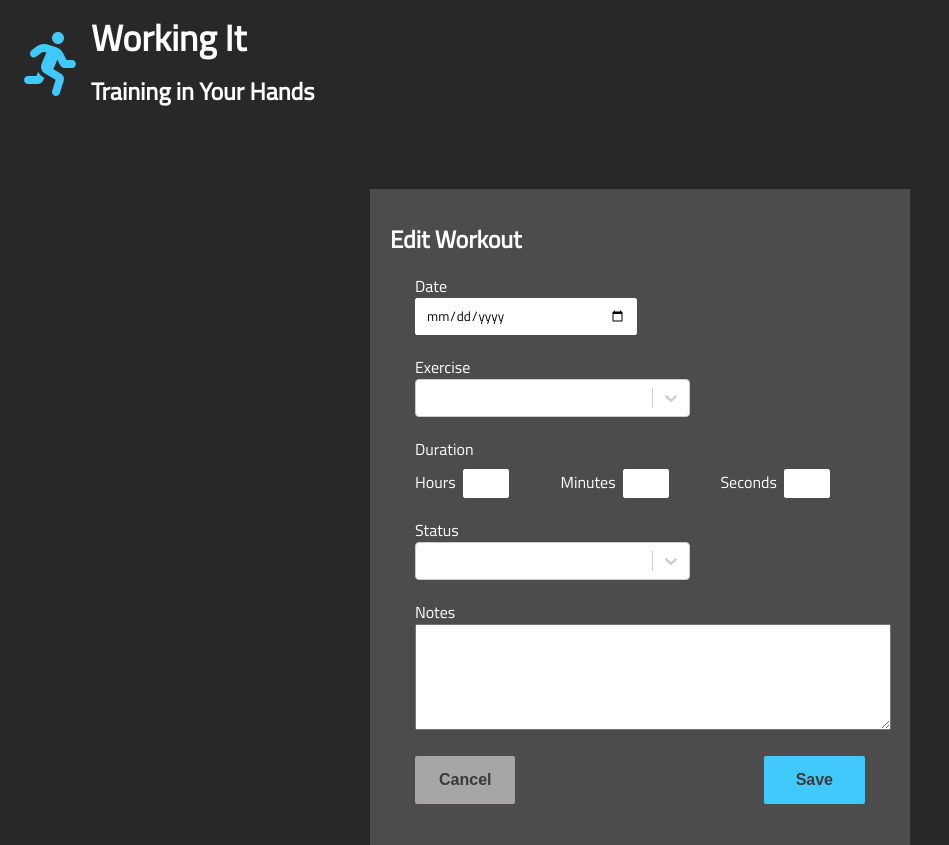
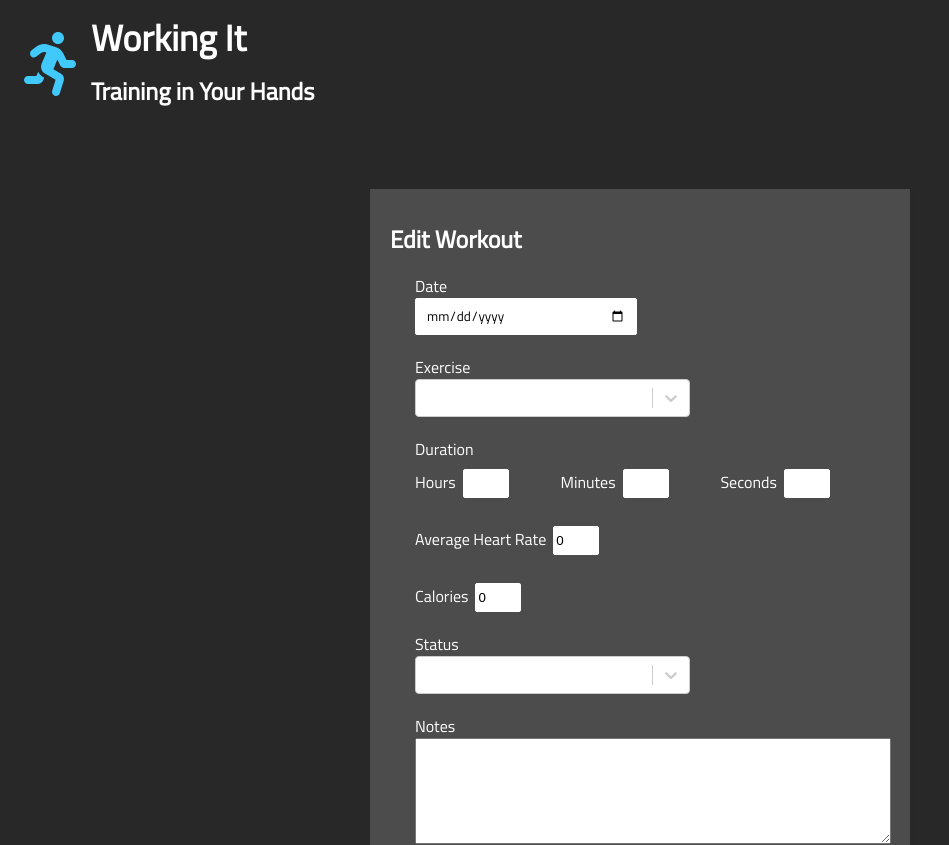
Before and after one commit to blac2121/working_it_training_app, a React (Create React App) app: page /edit/1 in a window 1280 px wide. Shown: the top 845 px of the page, without its empty margins (0-949 px from the left). Built offline with nearby package versions, Linux system fonts and the light colour scheme; no server answers.

Commit message:
added heartrate and calories

```diff
--- a/src/components/CreateEntry.jsx
+++ b/src/components/CreateEntry.jsx
@@ -112,6 +112,10 @@ const SecondsLabel = styled.label`
   }
 `
 
+const NumbersInput = styled.div`
+  margin-bottom: 20px;
+`
+
 const TimeInput = styled.input`
   width: 40px;
   height: 25px;
@@ -218,9 +222,8 @@ const CreateEntry = (props) => {
   const [minutes, setMinutes] = useState("");
   const [seconds, setSeconds] = useState("");
   const [duration, setDuration] = useState(0);
-
-  const [heartrate, setHeartRate] = useState(0)
-
+  const [heartrate, setHeartRate] = useState(0);
+  const [calories, setCalories] = useState(0);
   const [status, setStatus] = useState("");
   const [notes, setNotes] = useState("");
   const history = useHistory();
@@ -262,6 +265,7 @@ const CreateEntry = (props) => {
       exercise,
       duration,
       heartrate,
+      calories,
       status,
       notes,
     };
@@ -293,8 +297,8 @@ const CreateEntry = (props) => {
 
   useEffect(() => {
     calculateDuration();
-    const rate = parseInt(heartrate, 10);
-    setHeartRate(rate);
+    setHeartRate(parseInt(heartrate, 10));
+    setCalories(parseInt(calories, 10));
   })
 
 
@@ -372,12 +376,9 @@ const CreateEntry = (props) => {
             </div>
           </DurationInputs>
         </Duration>
-        <div>
-          <div>
-            <label htmlFor="heartrate">Average Heart Rate</label>
-          </div>
-          <div>
-            <input
+        <NumbersInput>
+          <HoursLabel htmlFor="heartrate">Average Heart Rate</HoursLabel>
+          <TimeInput
             name="heartrate"
             type="number"
             min="0"
@@ -385,8 +386,18 @@ const CreateEntry = (props) => {
             value={heartrate}
             onChange={(e) => setHeartRate(e.target.value)}
           />
-          </div>
-        </div>
+        </NumbersInput>
+        <NumbersInput>
+          <HoursLabel htmlFor="calories">Calories</HoursLabel>
+          <TimeInput
+            name="calories"
+            type="number"
+            min="0"
+            max="100000"
+            value={calories}
+            onChange={(e) => setCalories(e.target.value)}
+          />
+        </NumbersInput>
         <StatusInput>
           <div>
             <label htmlFor="status">Status</label>
--- a/src/components/EditEntry.jsx
+++ b/src/components/EditEntry.jsx
@@ -112,6 +112,10 @@ const SecondsLabel = styled.label`
   }
 `
 
+const NumbersInput = styled.div`
+  margin-bottom: 20px;
+`
+
 const TimeInput = styled.input`
   width: 40px;
   height: 25px;
@@ -222,6 +226,8 @@ const EditEntry = (props) => {
   const [minutes, setMinutes] = useState("");
   const [seconds, setSeconds] = useState("");
   const [duration, setDuration] = useState(0);
+  const [heartrate, setHeartRate] = useState(0);
+  const [calories, setCalories] = useState(0);
   const [status, setStatus] = useState("");
   const [notes, setNotes] = useState("");
   const history = useHistory();
@@ -262,6 +268,8 @@ const EditEntry = (props) => {
       date,
       exercise,
       duration,
+      heartrate,
+      calories,
       status,
       notes
     };
@@ -297,6 +305,8 @@ const EditEntry = (props) => {
 
   useEffect(() => {
     calculateDuration();
+    setHeartRate(parseInt(heartrate, 10));
+    setCalories(parseInt(calories, 10));
   })
 
   useEffect(() => {
@@ -317,6 +327,8 @@ const EditEntry = (props) => {
       setHours(hours)
       setMinutes(minutes)
       setSeconds(seconds)
+      setHeartRate(workout.fields.heartrate)
+      setCalories(workout.fields.calories)
       setStatus(workout.fields.status)
       setNotes(workout.fields.notes)
     }
@@ -397,6 +409,28 @@ const EditEntry = (props) => {
             </div>
           </DurationInputs>
         </Duration>
+        <NumbersInput>
+          <HoursLabel htmlFor="heartrate">Average Heart Rate</HoursLabel>
+          <TimeInput
+            name="heartrate"
+            type="number"
+            min="0"
+            max="300"
+            value={heartrate}
+            onChange={(e) => setHeartRate(e.target.value)}
+          />
+        </NumbersInput>
+        <NumbersInput>
+          <HoursLabel htmlFor="calories">Calories</HoursLabel>
+          <TimeInput
+            name="calories"
+            type="number"
+            min="0"
+            max="100000"
+            value={calories}
+            onChange={(e) => setCalories(e.target.value)}
+          />
+        </NumbersInput>
         <StatusInput>
           <div>
             <label htmlFor="status">Status</label>
--- a/src/components/ViewEntry.jsx
+++ b/src/components/ViewEntry.jsx
@@ -177,6 +177,14 @@ const Entry = (props) => {
           <ViewData>{formattedDuration}</ViewData>
         </ViewDataRows>
         <ViewDataRows>
+          <ViewLabels>Average Heart Rate:</ViewLabels>
+          <ViewData>{workout.fields.heartrate}</ViewData>
+        </ViewDataRows>
+        <ViewDataRows>
+          <ViewLabels>Calories:</ViewLabels>
+          <ViewData>{workout.fields.calories}</ViewData>
+        </ViewDataRows>
+        <ViewDataRows>
           <ViewLabels>Status:</ViewLabels>
           <ViewData>{workout.fields.status}</ViewData>
         </ViewDataRows>
```
Lines whose indentation alone changed are shown as unchanged.
